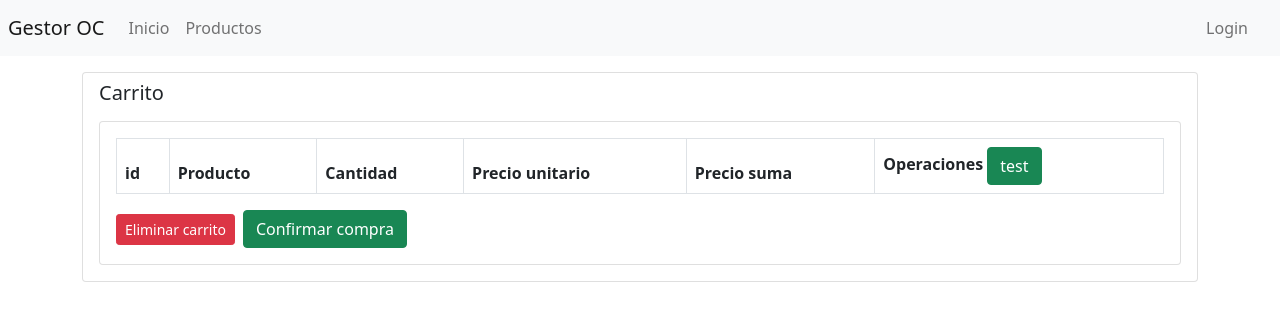
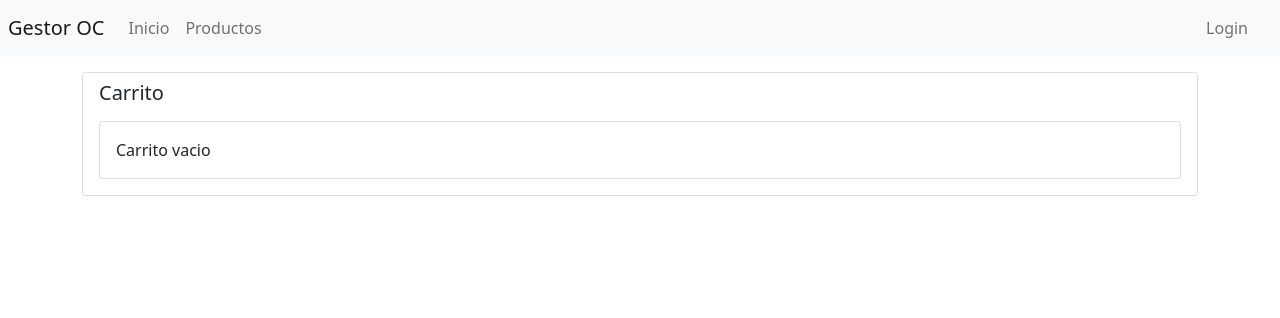
Before and after one commit to julespi/po-manager-front, a React (Create React App) app: page /cart in a window 1280 px wide. Shown: the top 318 px of the page. Built offline with nearby package versions, Linux system fonts and the light colour scheme.

Commit message:
carrito funcionando al 100

```diff
--- a/src/Orders.jsx
+++ b/src/Orders.jsx
@@ -21,8 +21,9 @@ function Orders({ userLogedIn }) {
             userService.getOrdersForUserId(userLogedIn.id, true)
                 .then(
                     (response) => {
-                        console.log(response.data.payload[0].details)
-                        setOrderState({ orderLoaded: true, order: response.data.payload[0] })
+                        if (response.data.payload.length > 0) {
+                            setOrderState({ orderLoaded: true, order: response.data.payload[0], productsLoaded: false })
+                        }
                     },
                     (error) => {
                         console.log(error)
@@ -33,10 +34,9 @@ function Orders({ userLogedIn }) {
     }, [userLogedIn])
 
     useEffect(() => {
-        if (orderState.orderLoaded && !orderState.productsLoaded) {
+        if (orderState.orderLoaded && orderState.order?.id && !orderState.productsLoaded) {
             const getProductInfo = async () => {
                 let details = orderState.order.details
-                console.log(details.length)
                 let newDetails = []
                 let detail = {}
                 for (var i = 0; i < details.length; i++) {
@@ -70,6 +70,32 @@ function Orders({ userLogedIn }) {
         })
     }
 
+    const confirmPo = () => {
+        let orderToConfirm = orderState.order
+        orderToConfirm.isOpen = false
+        orderService.update(orderToConfirm, orderToConfirm.id)
+            .then(response => {
+                if (response?.status === 200) {
+                    setOrderState({ order: null, productsLoaded: false, orderLoaded: false })
+                }
+            })
+    }
+
+    const deletePo = () => {
+        for (var i = 0; i < orderState.order.details.length; i++) {
+            orderService.deleteDetail(orderState.order.details[i].id).then()
+        }
+        let order = orderState.order
+        order.details = []
+        order.isOpen = false
+        orderService.update(order, order.id)
+            .then(response => {
+                if (response?.status === 200) {
+                    setOrderState({ order: null, productsLoaded: false, orderLoaded: false })
+                }
+            })
+    }
+
 
 
 
@@ -79,7 +105,9 @@ function Orders({ userLogedIn }) {
                 <Card.Title className="ms-3 mt-2 mb-0">Carrito</Card.Title>
                 <Card.Body>
                     <Card>
-
+                        {!orderState.orderLoaded ?
+                            <Card.Body>Carrito vacio</Card.Body>
+                            :
                             <Card.Body>
                                 <Table striped bordered hover>
                                     <thead>
@@ -89,7 +117,7 @@ function Orders({ userLogedIn }) {
                                             <th>Cantidad</th>
                                             <th>Precio unitario</th>
                                             <th>Precio suma</th>
-                                        <th>Operaciones <Button variant="success" onClick={() => console.log(orderState)}>test</Button></th>
+                                            <th>Operaciones</th>
                                         </tr>
                                     </thead>
                                     <tbody>
@@ -114,9 +142,10 @@ function Orders({ userLogedIn }) {
                                         ))}
                                     </tbody>
                                 </Table>
-                            <Button className="me-2" variant="danger" size="sm">Eliminar carrito</Button>
-                            <Button variant="success">Confirmar compra</Button>
+                                <Button className="me-2" variant="danger" size="sm" onClick={() => deletePo()}>Eliminar carrito</Button>
+                                <Button variant="success" onClick={() => confirmPo()}>Confirmar compra</Button>
                             </Card.Body>
+                        }
                     </Card>
                 </Card.Body>
 
--- a/src/services/orderService.js
+++ b/src/services/orderService.js
@@ -22,6 +22,9 @@ const orderService = {
   async deleteDetail(id) {
     return axios.delete(baseUrl + "/" + id + "/detail")
   },
+  async update(order, id) {
+    return axios.put(baseUrl + "/" + id, order)
+  },
 }
 
 export default orderService
--- a/src/services/productService.js
+++ b/src/services/productService.js
@@ -14,7 +14,6 @@ const productService = {
     )
   },
   async getById(id) {
-    console.log(baseUrl + "/" + id)
     return fetch(baseUrl + "/" + id).then((res) => res.json())
   },
   async update(product, id) {
```
Also changed, not shown: src/services/userService.js (+0 -7 lines). Lines whose indentation alone changed are shown as unchanged.
